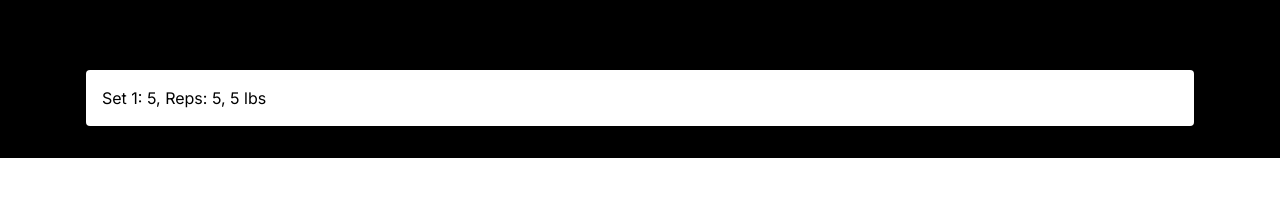
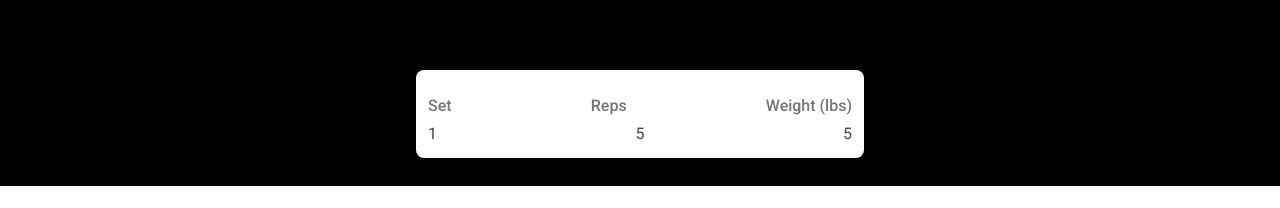
Before and after one commit to Wowwzerzs/AlterActive, a Next.js app in the folder alter-active/: page /dashboard in a window 1280 px wide. Both pictures are taken after typing "5", "5", "5" into the empty fields and a click on the button "Add Workout". Shown: the part 392-600 px from the top of the page. Built offline with nearby package versions, Linux system fonts and the light colour scheme; no server answers.

Commit message:
Updated the styling

```diff
--- a/alter-active/src/app/components/cards/WorkoutCard.jsx
+++ b/alter-active/src/app/components/cards/WorkoutCard.jsx
@@ -4,13 +4,28 @@ import React from 'react';
 
 const WorkoutCard = ({ workout, sets, reps, weights }) => {
   return (
-    <div className="bg-white p-4 rounded shadow-md mb-4">
-      <h3 className="text-xl font-bold">{workout}</h3>
-      {sets.map((set, index) => (
-        <p key={index}>
-          Set {index + 1}: {set}, Reps: {reps}, {weights[index]} lbs
-        </p>
-      ))}
+    <div className="bg-white p-3 rounded-lg shadow-lg mb-3 max-w-md mx-auto">
+      <style jsx>{`
+        @import url('https://fonts.googleapis.com/css2?family=Roboto:wght@400;500;700&display=swap');
+        .roboto-font {
+          font-family: 'Roboto', sans-serif;
+        }
+      `}</style>
+      <h3 className="text-xl font-semibold text-gray-900 mb-3 roboto-font">{workout}</h3>
+      <div className="flex flex-col space-y-1 roboto-font">
+        <div className="flex justify-between text-md text-gray-600">
+          <div className="font-medium">Set</div>
+          <div className="font-medium">Reps</div>
+          <div className="font-medium">Weight (lbs)</div>
+        </div>
+        {sets.map((set, index) => (
+          <div key={index} className="flex justify-between text-md text-gray-800">
+            <div>{index + 1}</div>
+            <div>{reps[index]}</div>
+            <div>{weights[index]}</div>
+          </div>
+        ))}
+      </div>
     </div>
   );
 };
```
